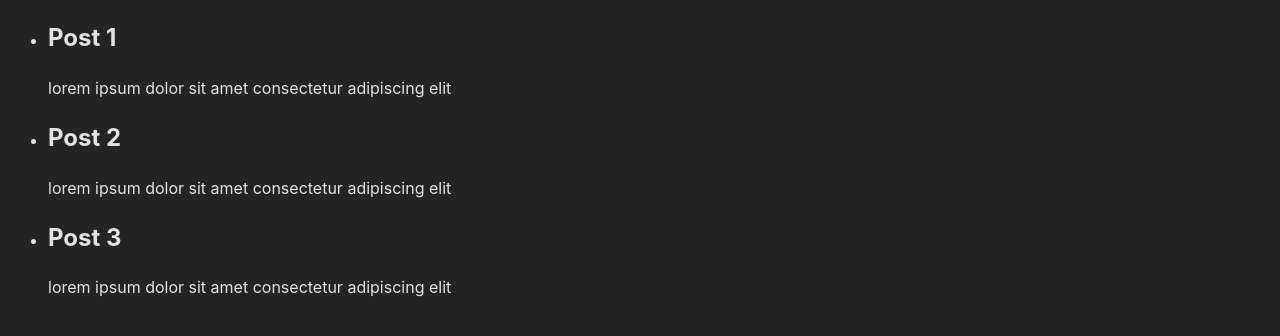
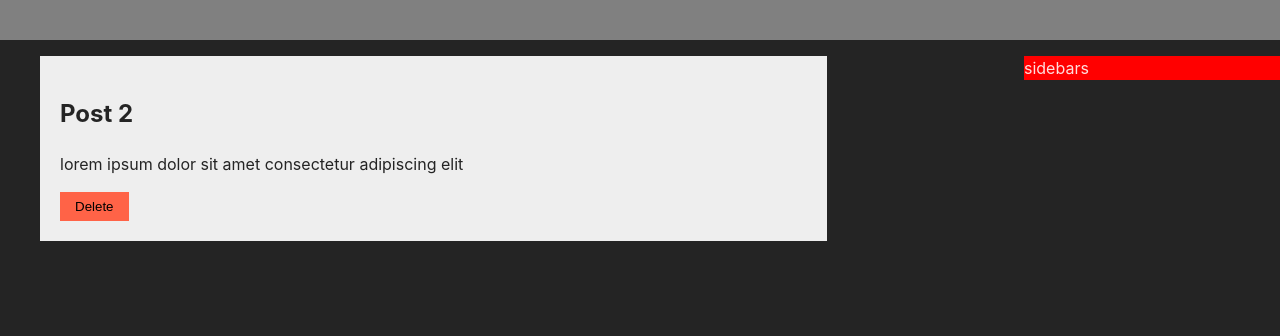
Before and after one commit to swaminaing/CRUD-testing, a React (Vite) app: page / in a window 1280 px wide. Shown: the top 336 px of the page. Built offline with nearby package versions, Linux system fonts and the light colour scheme; data requests are answered from the project's data file.

Commit message:
api method: DELETE

```diff
--- a/src/App.tsx
+++ b/src/App.tsx
@@ -1,5 +1,5 @@
 import { useEffect, useState } from "react";
-import { getPosts } from "./utils/http";
+import { getPosts, deletePost } from "./utils/http";
 import Post from "./components/Post";
 import BlogPosts from "./components/BlogPosts";
 
@@ -26,9 +26,28 @@ function App() {
     }
   }, []);
 
+  async function handleDeletePost(id: number) {
+    const remainingPosts = posts.filter((post) => post.id !== id);
+    setPosts(remainingPosts);
+
+    try {
+      await deletePost(id);
+    } catch {
+      throw new Error("Failed to delete post");
+    }
+  }
+
   return (
     <main>
-      <BlogPosts posts={posts} />
+      <nav></nav>
+      <div className="container">
+        <aside>
+          <div>sidebars</div>
+        </aside>
+        <section className="content">
+          <BlogPosts posts={posts} onDeletePost={handleDeletePost} />
+        </section>
+      </div>
     </main>
   );
 }
--- a/src/components/BlogPosts.tsx
+++ b/src/components/BlogPosts.tsx
@@ -3,15 +3,16 @@ import { type Post as P } from "../App";
 
 type BlogPostsProps = {
   posts: P[];
+  onDeletePost: (id: number) => void;
 };
 
-function BlogPosts({ posts }: BlogPostsProps) {
+function BlogPosts({ posts, onDeletePost }: BlogPostsProps) {
   return (
     <ul>
       {posts.map((post) => {
         return (
           <li>
-            <Post id={post.id} title={post.title}>
+            <Post id={post.id} title={post.title} onDeletePost={onDeletePost}>
               {post.content}
             </Post>
           </li>
--- a/src/components/Post.tsx
+++ b/src/components/Post.tsx
@@ -4,13 +4,17 @@ export type PostProps = {
   id: number;
   title: string;
   children: ReactNode;
+
+  onDeletePost: (id: number) => void;
 };
 
-function Post({ id, title, children }: PostProps) {
+function Post({ id, title, children, onDeletePost }: PostProps) {
   return (
-    <div key={id}>
+    <div className="post" key={id}>
       <h2>{title}</h2>
       <p>{children}</p>
+
+      <button onClick={() => onDeletePost(id)}>Delete</button>
     </div>
   );
 }
--- a/src/database/db.json
+++ b/src/database/db.json
@@ -1,19 +1,9 @@
 {
   "posts": [
-        {
-            "id": 1,
-            "title": "Post 1",
-            "content": "lorem ipsum dolor sit amet consectetur adipiscing elit"
-        },
     {
       "id": 2,
       "title": "Post 2",
       "content": "lorem ipsum dolor sit amet consectetur adipiscing elit"
-        },
-        {
-            "id": 3,
-            "title": "Post 3",
-            "content": "lorem ipsum dolor sit amet consectetur adipiscing elit"
     }
   ]
 }
--- a/src/index.css
+++ b/src/index.css
@@ -1,14 +1,72 @@
 :root {
-  font-family: Inter, system-ui, Avenir, Helvetica, Arial, sans-serif;
-  line-height: 1.5;
-  font-weight: 400;
+  --font-family: Inter, system-ui, Avenir, Helvetica, Arial, sans-serif;
+  --line-height: 1.5;
+  --font-weight: 400;
 
-  color-scheme: light dark;
-  color: rgba(255, 255, 255, 0.87);
-  background-color: #242424;
+  --color-scheme: light dark;
+  --color: rgba(255, 255, 255, 0.87);
+  --background-color: #242424;
 
-  font-synthesis: none;
-  text-rendering: optimizeLegibility;
+  --font-synthesis: none;
+  --text-rendering: optimizeLegibility;
   -webkit-font-smoothing: antialiased;
   -moz-osx-font-smoothing: grayscale;
 }
+
+* {
+  box-sizing: border-box;
+}
+
+body{
+  font-size: 16px;
+  font-weight: var(--font-weight);
+  line-height: var(--line-height);
+  color: var(--color);
+  background-color: var(--background-color);
+  font-family: var(--font-family);
+
+  margin: 0;
+  padding: 0;
+}
+
+nav{
+  width: 100%;
+  height: 40px;
+  background-color: gray;
+}
+
+.container{
+  width: 100%;
+  height: 100%;
+}
+
+aside{
+  width: 20%;
+  height: 100%;
+  background-color: red;
+
+  float: right;
+}
+
+.content{
+  width: 80%;
+}
+
+.content ul li{
+  width: 80%;
+  color: var(--background-color);
+  list-style: none;
+  background-color: #eee;
+  margin: 10px 0;
+}
+
+.content ul li .post{
+  padding: 20px;
+}
+
+.post button{
+  background-color: tomato;
+  padding: 7px 15px;
+  border: 0;
+  cursor: pointer;
+}
--- a/src/utils/http.ts
+++ b/src/utils/http.ts
@@ -7,3 +7,9 @@ export async function getPosts() {
 
   return response.json();
 }
+
+export async function deletePost(id: number) {
+  await fetch(`http://localhost:3000/posts/${id}`, {
+    method: "DELETE",
+  });
+}
```
Lines whose indentation alone changed are shown as unchanged.
